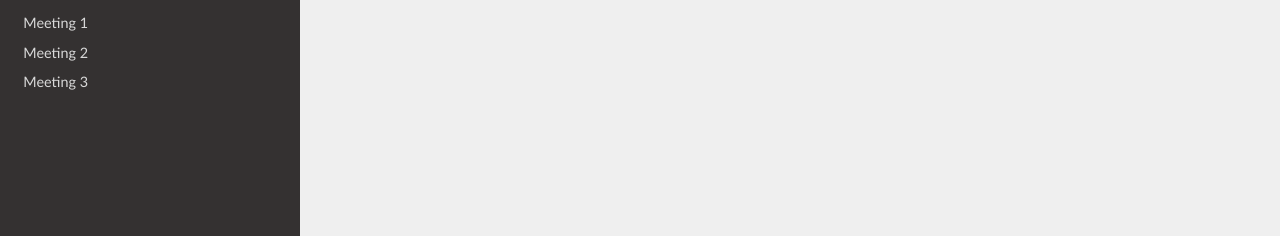
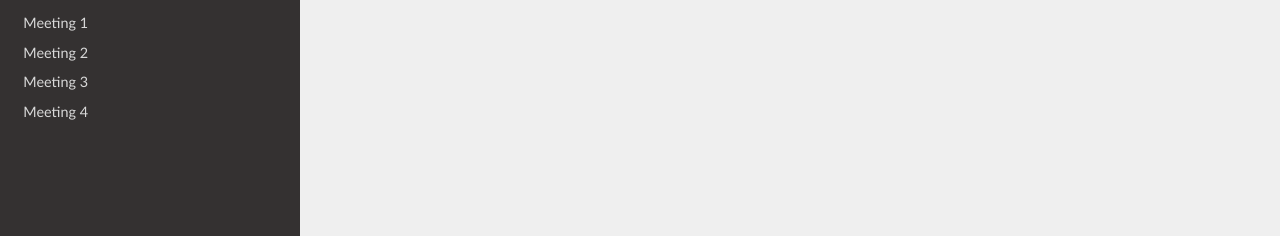
Before and after one commit to tyler0852/tylers-tacc-research, an MkDocs documentation site: the page built from docs/index.md, in a window 1280 px wide. Shown: the part 661-897 px from the top of the page. Built offline with MkDocs 1.6.1, drawn with Linux system fonts in a browser that asks for light colours; nearby versions of some CDN libraries.

Commit message:
commit from mac test

```diff
--- a/mkdocs.yml
+++ b/mkdocs.yml
@@ -26,6 +26,7 @@ nav:
       - Meeting 1: tapis/meeting-1.md
       - Meeting 2: tapis/meeting-2.md
       - Meeting 3: tapis/meeting-3.md
+      - Meeting 4: tapis/meeting-4.md
 
 markdown_extensions:
   - admonition
```
